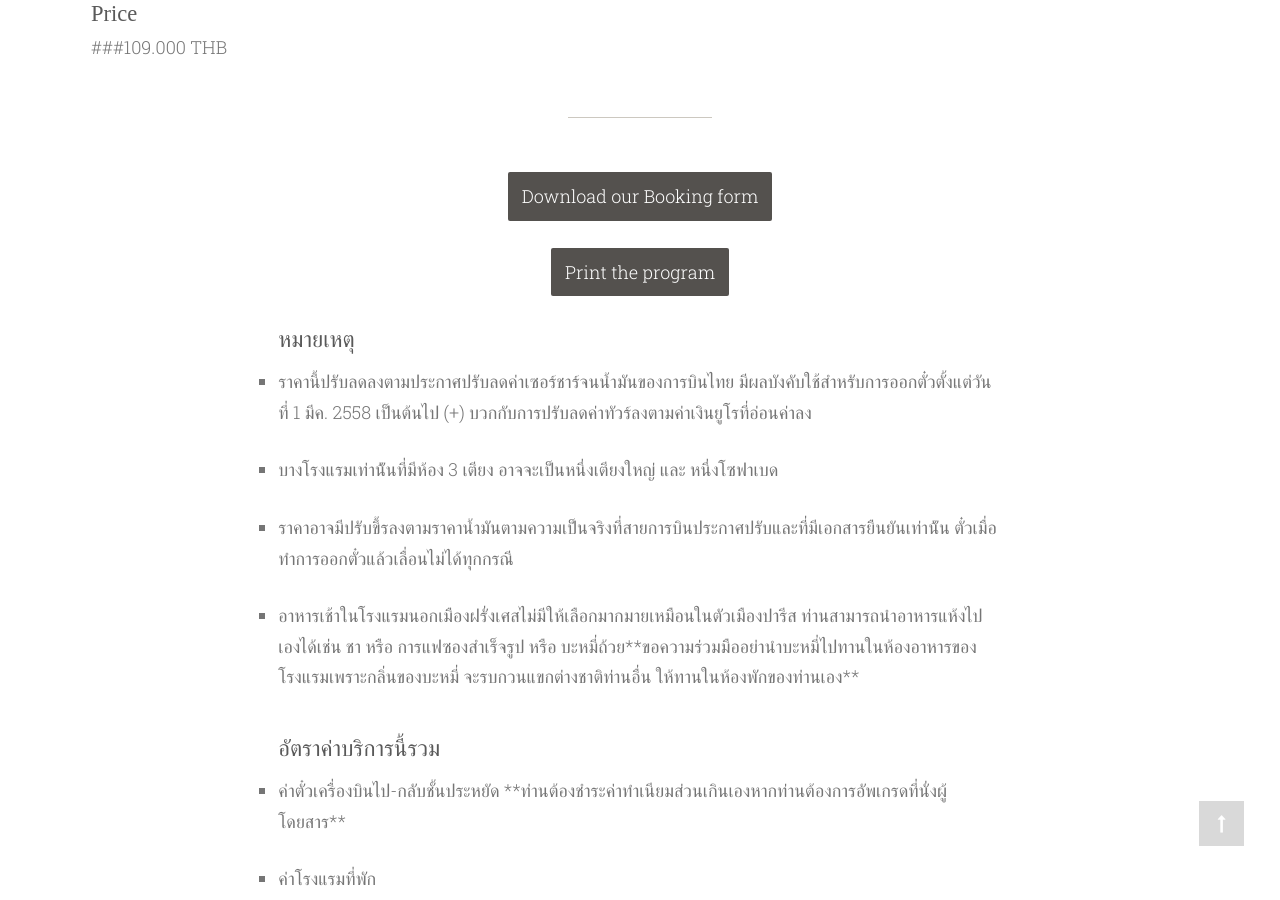
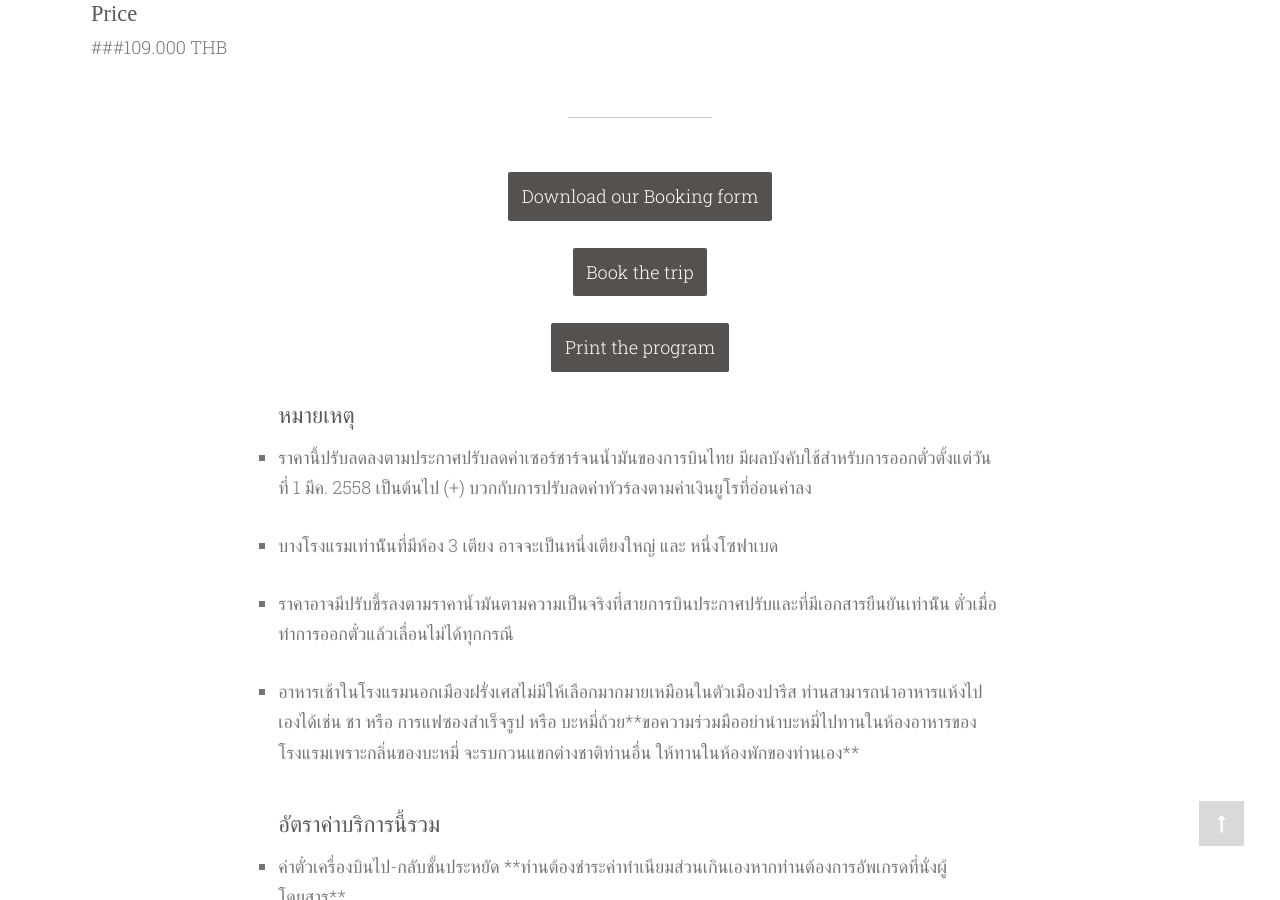
Before and after one commit to paitiewfrance/paitiewfrance.github.io, a Jekyll site: the page built from essential-burgundy/index.md, in a window 1280 px wide and 900 px high, scrolled down 7326 px. Built offline with Jekyll 4.4.1, drawn with Linux system fonts in a browser that asks for light colours; nearby versions of some CDN libraries; some web fonts are replaced.

Commit message:
Add adress at bottom and email

```diff
--- a/_layouts/tour.html
+++ b/_layouts/tour.html
@@ -36,6 +36,7 @@ layout: default
     <div class="center">
         <ul>
            <li><a href="{{site.url}}/assets/Booking_Form.doc" class="print" title="Book the trip">Download our Booking form</a></li>
+           <li><a href="mailto:paitiewfrance@gmail.com?subject={{page.title}}" class="print" title="Book the trip">Book the trip</a></li>
            <li><a href="#" onclick="window.print(); return false;" class="print">Print the program</a></li>
         </ul>
     </div>
```
